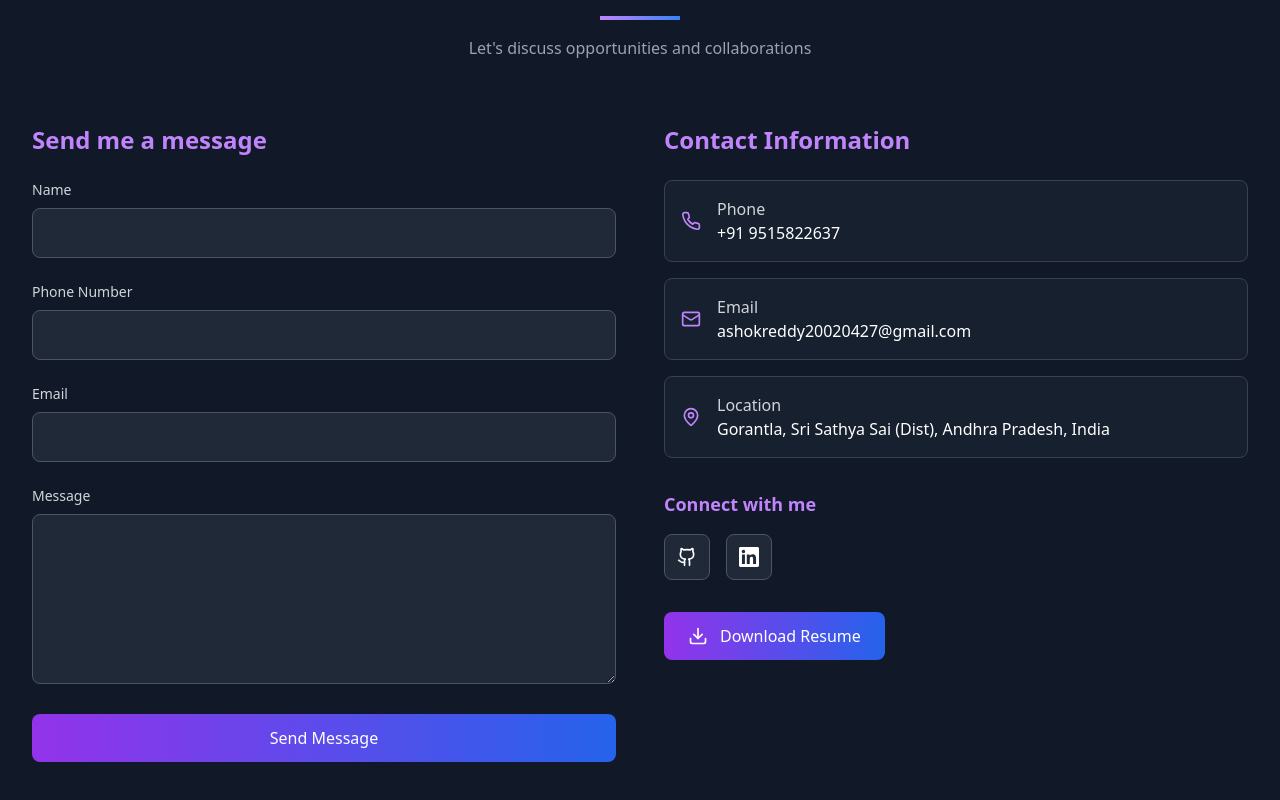
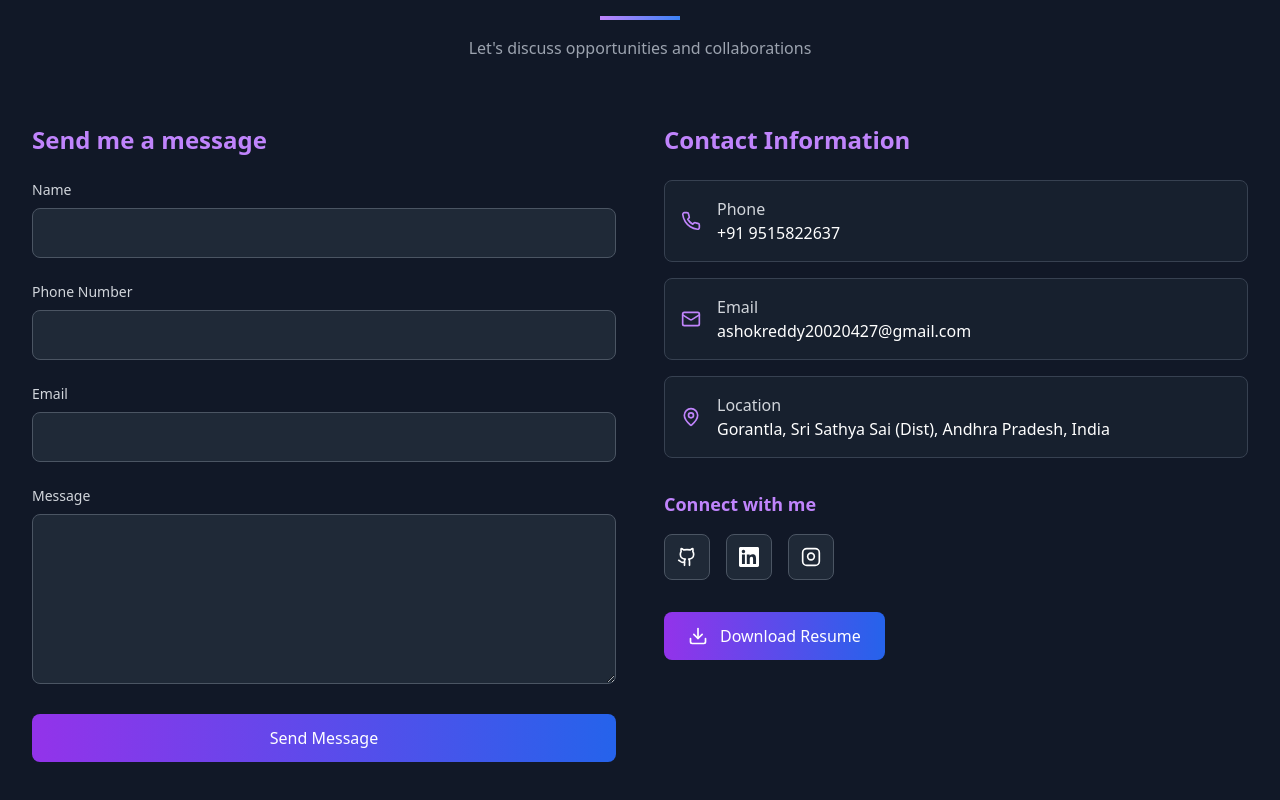
Before and after one commit to Cheluri-AshokReddy/AshokReddyPortfolio, a React (Vite) app: page / in a window 1280 px wide. Shown: the part 4553-5353 px from the top of the page. Built offline with nearby package versions, Linux system fonts and the light colour scheme.

Commit message:
Add Instagram social icon with zoom-out hover animation on social links

```diff
--- a/src/components/Contact.tsx
+++ b/src/components/Contact.tsx
@@ -163,7 +163,7 @@ const Contact = () => {
                   href="https://github.com/Cheluri-AshokReddy"
                   target="_blank"
                   rel="noopener noreferrer"
-                  className="p-3 bg-gray-800 rounded-lg border border-gray-600 hover:border-purple-500 transition-colors duration-200"
+                  className="p-3 bg-gray-800 rounded-lg border border-gray-600 hover:border-purple-500 transition duration-200 ease-in-out transform hover:scale-90"
                 >
                   <Github className="w-5 h-5" />
                 </a>
@@ -171,10 +171,29 @@ const Contact = () => {
                   href="https://www.linkedin.com/in/ashokreddycheluri-740603235/"
                   target="_blank"
                   rel="noopener noreferrer"
-                  className="p-3 bg-gray-800 rounded-lg border border-gray-600 hover:border-purple-500 transition-colors duration-200"
+                  className="p-3 bg-gray-800 rounded-lg border border-gray-600 hover:border-purple-500 transition-colors duration-200 hover:scale-90 transform"
                 >
                   <svg className="w-5 h-5 fill-current" viewBox="0 0 24 24">
                     <path d="M20.447 20.452h-3.554v-5.569c0-1.328-.027-3.037-1.852-3.037-1.853 0-2.136 1.445-2.136 2.939v5.667H9.351V9h3.414v1.561h.046c.477-.9 1.637-1.85 3.37-1.85 3.601 0 4.267 2.37 4.267 5.455v6.286zM5.337 7.433c-1.144 0-2.063-.926-2.063-2.065 0-1.138.92-2.063 2.063-2.063 1.14 0 2.064.925 2.064 2.063 0 1.139-.925 2.065-2.064 2.065zm1.782 13.019H3.555V9h3.564v11.452zM22.225 0H1.771C.792 0 0 .774 0 1.729v20.542C0 23.227.792 24 1.771 24h20.451C23.2 24 24 23.227 24 22.271V1.729C24 .774 23.2 0 22.222 0h.003z" />
+                  </svg>
+                </a>
+                <a
+                  href="https://www.instagram.com/ashokreddy_cheluri/?hl=en"
+                  target="_blank"
+                  rel="noopener noreferrer"
+                  className="p-3 bg-gray-800 rounded-lg border border-gray-600 hover:border-purple-500 transition-colors duration-200 hover:scale-90 transform"
+                >
+                  <svg
+                    xmlns="http://www.w3.org/2000/svg"
+                    className="w-5 h-5"
+                    fill="none"
+                    viewBox="0 0 24 24"
+                    stroke="currentColor"
+                    strokeWidth={2}
+                  >
+                    <rect x="2" y="2" width="20" height="20" rx="5" ry="5" />
+                    <path d="M16 11.37a4 4 0 11-8 0 4 4 0 018 0z" />
+                    <line x1="17.5" y1="6.5" x2="17.5" y2="6.5" />
                   </svg>
                 </a>
               </div>
--- a/src/components/Navbar.tsx
+++ b/src/components/Navbar.tsx
@@ -1,8 +1,9 @@
-
 import React, { useState, useEffect } from 'react';
+import { Menu, X } from 'lucide-react';
 
 const Navbar = () => {
   const [activeSection, setActiveSection] = useState('about');
+  const [isMobileMenuOpen, setIsMobileMenuOpen] = useState(false);
 
   const navItems = [
     { name: 'About', href: '#about' },
@@ -38,17 +39,22 @@ const Navbar = () => {
 
   const scrollToSection = (href: string) => {
     const element = document.getElementById(href.substring(1));
-    element?.scrollIntoView({ behavior: 'smooth' });
+    if (element) {
+      element.scrollIntoView({ behavior: 'smooth' });
+      setIsMobileMenuOpen(false); // close mobile menu
+    }
   };
 
   return (
     <nav className="fixed top-0 w-full bg-gray-900/95 backdrop-blur-sm border-b border-gray-800 z-50">
       <div className="max-w-7xl mx-auto px-4 sm:px-6 lg:px-8">
         <div className="flex justify-between items-center h-16">
+          {/* Logo */}
           <div className="text-xl font-bold text-purple-400">
             Ashok Reddy
           </div>
 
+          {/* Desktop Menu */}
           <div className="hidden md:flex space-x-8">
             {navItems.map((item) => (
               <button
@@ -64,8 +70,37 @@ const Navbar = () => {
               </button>
             ))}
           </div>
+
+          {/* Mobile Menu Icon */}
+          <div className="md:hidden">
+            <button
+              onClick={() => setIsMobileMenuOpen(prev => !prev)}
+              className="text-gray-300 hover:text-purple-400 transition"
+            >
+              {isMobileMenuOpen ? <X className="w-6 h-6" /> : <Menu className="w-6 h-6" />}
+            </button>
+          </div>
         </div>
       </div>
+
+      {/* Mobile Dropdown Menu */}
+      {isMobileMenuOpen && (
+        <div className="md:hidden bg-gray-900 border-t border-gray-700 px-4 py-4 space-y-4">
+          {navItems.map((item) => (
+            <button
+              key={item.name}
+              onClick={() => scrollToSection(item.href)}
+              className={`block w-full text-left px-4 py-2 rounded text-sm font-medium ${
+                activeSection === item.href.substring(1)
+                  ? 'text-purple-400'
+                  : 'text-gray-300'
+              } hover:text-purple-400`}
+            >
+              {item.name}
+            </button>
+          ))}
+        </div>
+      )}
     </nav>
   );
 };
```
